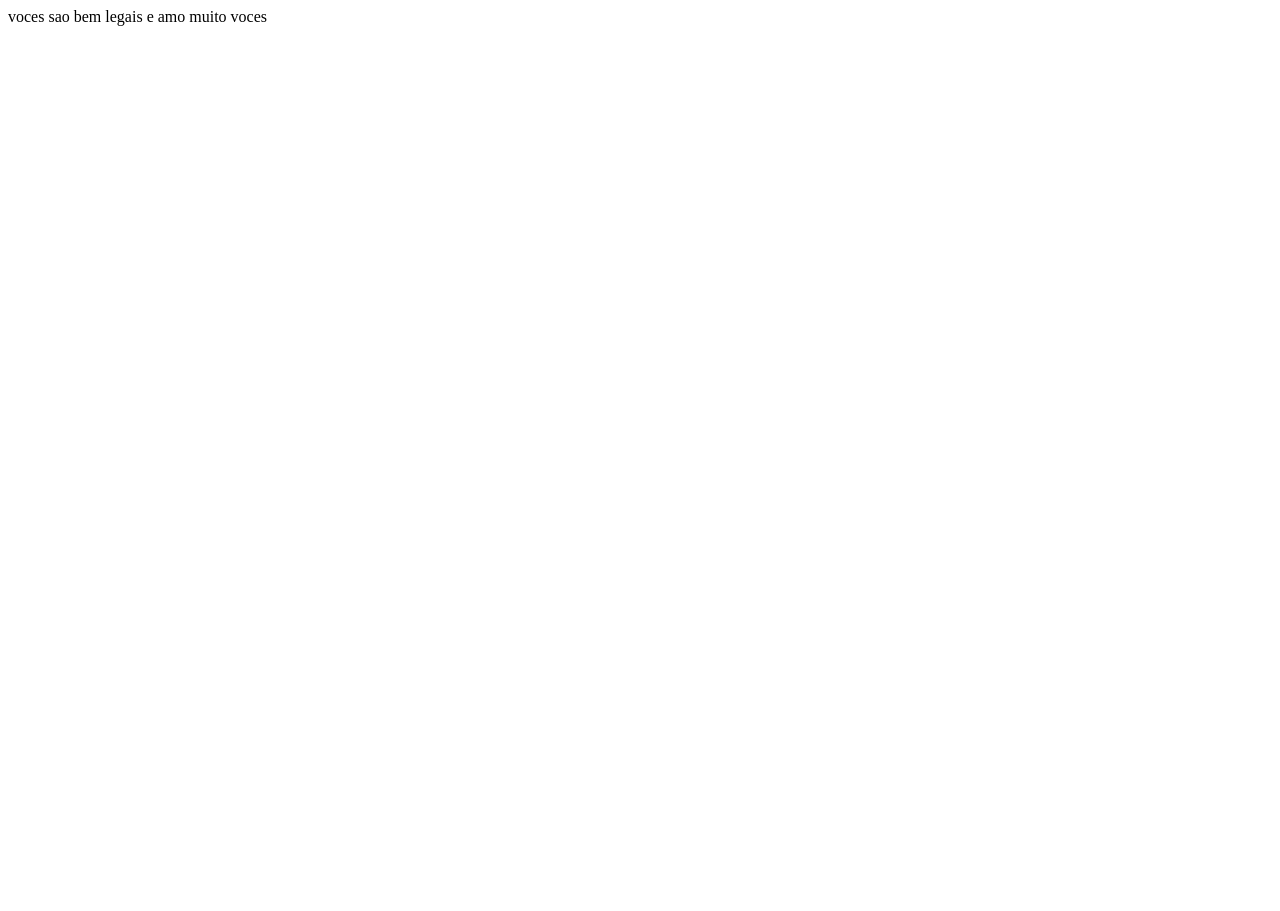
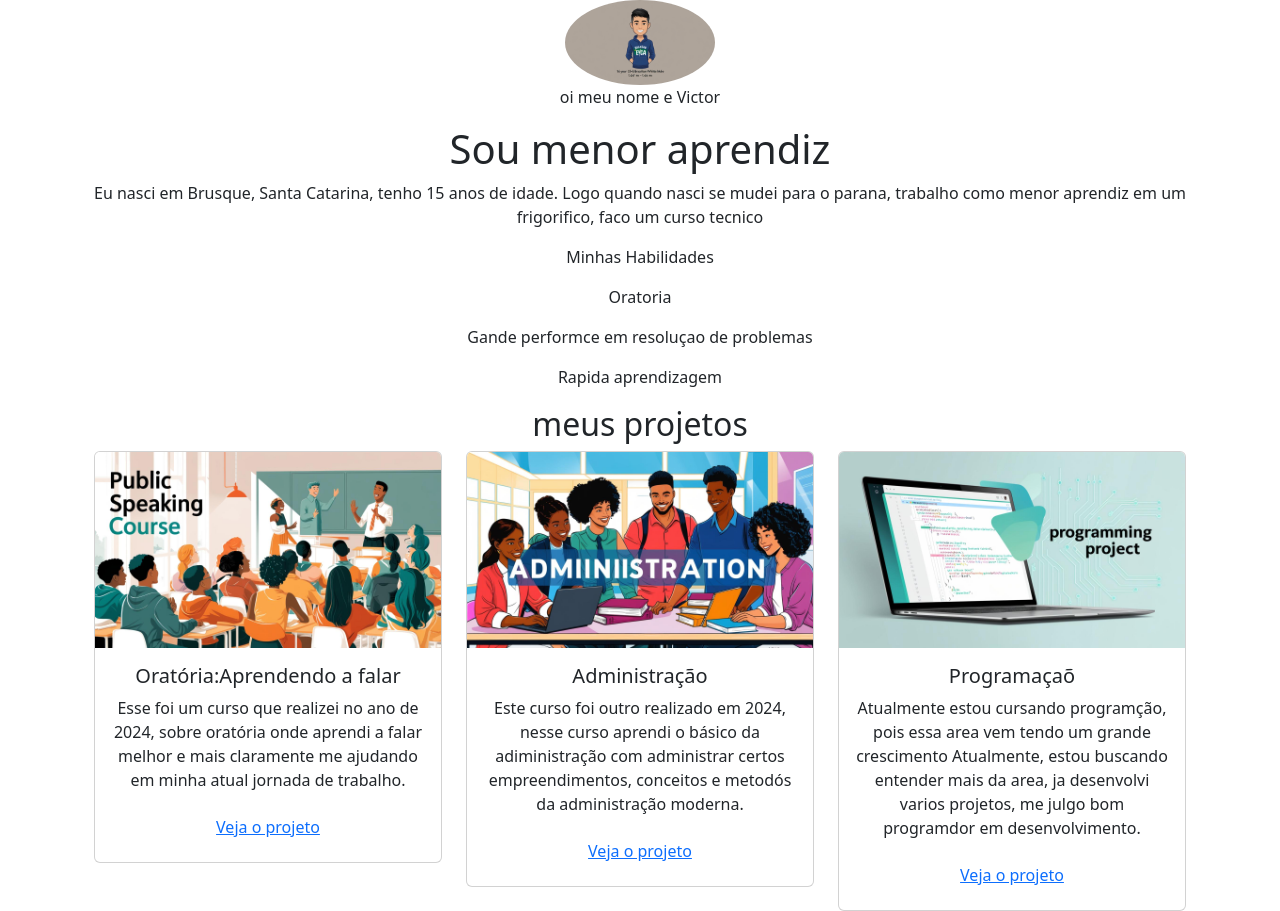
Before and after one commit to vtziiin002/portifolio_1, a plain HTML site: page index.html in a window 1280 px wide. Before the commit the page ends 800 px from the top, so only its background shows below. Drawn offline with nearby package versions, Linux system fonts and the light colour scheme.

Commit message:
Add files via upload

```diff
--- a/index.html
+++ b/index.html
@@ -1,11 +1,77 @@
 <!DOCTYPE html>
-<html lang="en">
+<html lang="pt-br">
 <head>
     <meta charset="UTF-8">
     <meta name="viewport" content="width=device-width, initial-scale=1.0">
-    <title>Meu Portifólio</title>
+    <link href="https://cdn.jsdelivr.net/npm/bootstrap@5.3.6/dist/css/bootstrap.min.css" rel="stylesheet" integrity="sha384-4Q6Gf2aSP4eDXB8Miphtr37CMZZQ5oXLH2yaXMJ2w8e2ZtHTl7GptT4jmndRuHDT" crossorigin="anonymous">
+     <title>Meu Portifólio</title>
 </head>
-<body>
-       voces sao bem legais e amo muito voces
+ <body>
+    <header class="container text-center">
+    <img src="img/SOU UM HOMEM BRANCO DE 1, 66 CABELO CURTO PRETO SOU BRASILEIRO TENHO 16 ANOS - AVATAR.jpg"class="rounded-circle" width=150 weight="150">
+
+    <p>oi meu nome e Victor</p>
+    <h1> Sou menor aprendiz</h1>
+<p>Eu nasci em Brusque, Santa Catarina, tenho 15 anos de idade. Logo quando nasci se mudei para o parana, trabalho como menor aprendiz em um frigorifico, faco um curso tecnico </p>
+
+<P>Minhas Habilidades</P>
+<div>
+<p>Oratoria</p>
+<p>Gande performce em resoluçao de problemas </p>
+<P>Rapida aprendizagem </P>
+</div>
+<main class="container">
+<h2>meus projetos</h2>
+
+<div class="row">
+    <!-- Projeto 1 -->
+    <div class="col-md-4">
+        <div class="card">
+            <img src="img/curso de oratoria.jpg" class="card-img-top" alt="Imagem do projeto de biblioteca virtual">
+            <div class="card-body">
+                <h5 class="card-title">Oratória:Aprendendo a falar</h5>
+                <p class="card-text">Esse foi um curso que realizei no ano de 2024, sobre oratória onde aprendi
+                    a falar melhor e mais claramente me ajudando em minha atual jornada de trabalho.
+                </p>
+                <button type="button" class="btn btn-link">Veja o projeto</button>
+            </div>
+        </div>
+    </div>
+    <!-- Projeto 2 -->
+    <div class="col-md-4">
+        <div class="card">
+            <img src="img/curso de admnistracao.jpg" class="card-img-top" alt="Imagem do projeto de biblioteca virtual">
+            <div class="card-body">
+                <h5 class="card-title">Administração
+                </h5>
+                <p class="card-text">Este curso foi outro realizado em 2024, nesse curso aprendi o básico da adiministração com administrar
+                    certos empreendimentos, conceitos e metodós da administração moderna.
+                </p>
+                <button type="button" class="btn btn-link">Veja o projeto</button>
+            </div>
+        </div>
+    </div>
+
+    <!-- Projeto 3 -->
+    <div class="col-md-4">
+        <div class="card">
+            <img src="img/projeto de progamacao.jpg" class="card-img-top" alt="Imagem do projeto de biblioteca virtual">
+            <div class="card-body">
+                <h5 class="card-title">Programaçaõ
+                </h5>
+                <p class="card-text">Atualmente estou cursando programção, pois essa area vem tendo um grande crescimento Atualmente,
+                    estou buscando entender mais da area, ja desenvolvi varios projetos, me julgo bom programdor em desenvolvimento.
+                </p>
+                <button type="button" class="btn btn-link">Veja o projeto</button>
+            </div>
+        </div>
+    </div>
+</div>
+
+</main>
+</main>
+</header>
 </body>
+<script src="https://cdn.jsdelivr.net/npm/bootstrap@5.3.6/dist/js/bootstrap.bundle.min.js" integrity="sha384-j1CDi7MgGQ12Z7Qab0qlWQ/Qqz24Gc6BM0thvEMVjHnfYGF0rmFCozFSxQBxwHKO" crossorigin="anonymous"></script>
+
 </html>
```
